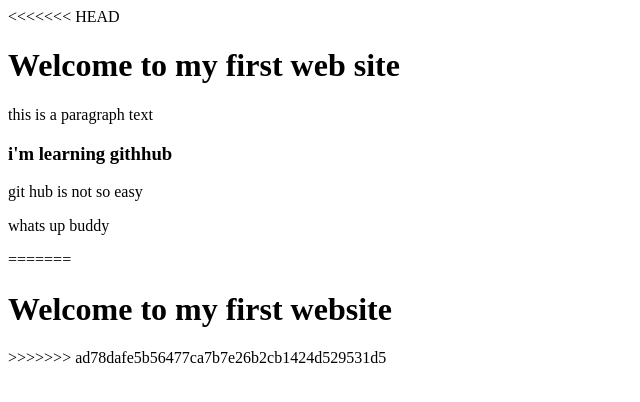
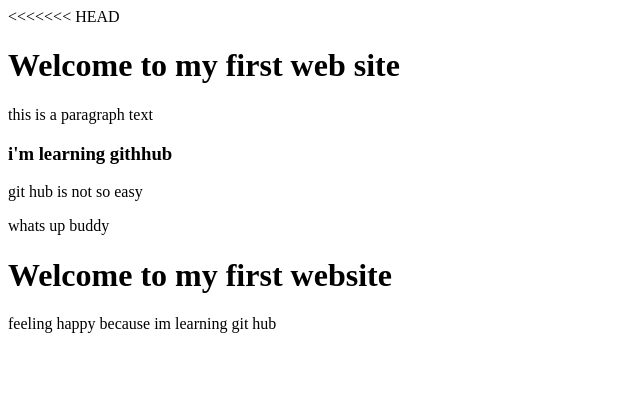
Before and after one commit to ahpollob/first-website, a plain HTML site: page index.html in a window 1280 px wide. Shown: the whole page, without its empty margins (0-640 px from the left). Drawn offline with Linux system fonts and the light colour scheme.

Commit message:
testing hub

```diff
--- a/index.html
+++ b/index.html
@@ -12,8 +12,7 @@
     <h3>i'm learning githhub</h3>
     <p>git hub is not so easy</p>
     <p>whats up buddy</p>
-=======
     <h1>Welcome to my first website</h1>
->>>>>>> ad78dafe5b56477ca7b7e26b2cb1424d529531d5
+    <p>feeling happy because im learning git hub</p>
 </body>
 </html>
```
